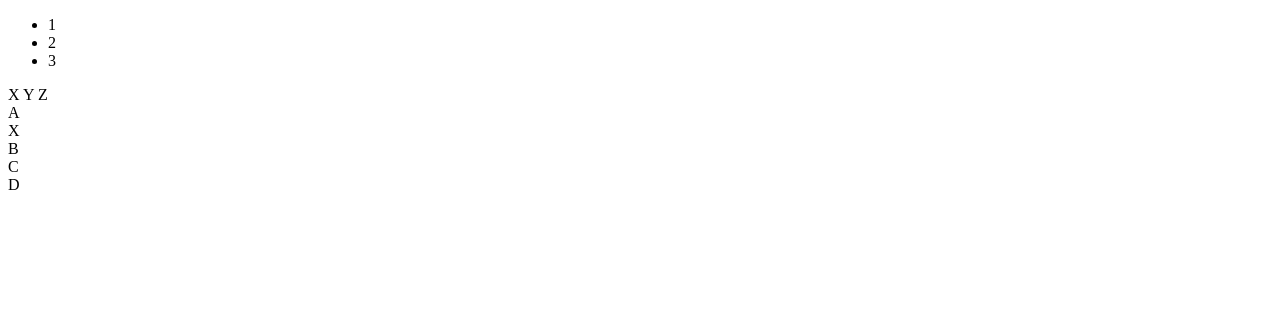
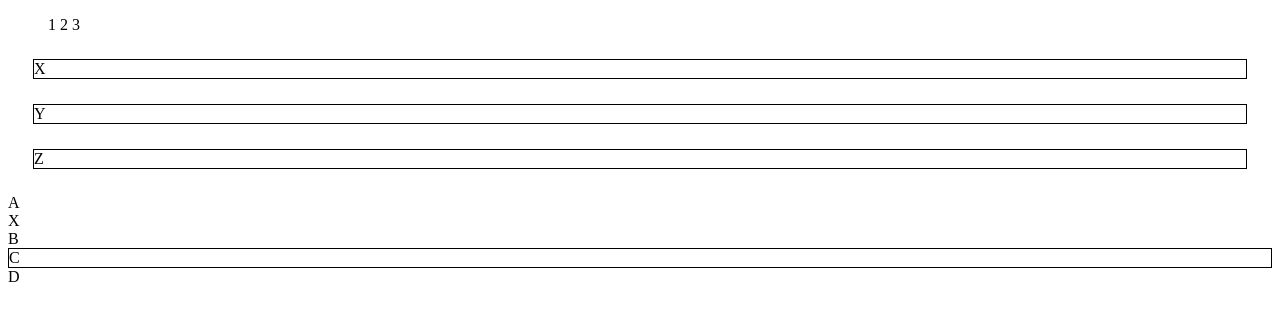
Before and after one commit to RussellRiesJr/pseudoclasses, a plain HTML site: page index.html in a window 1280 px wide. Drawn offline with Linux system fonts and the light colour scheme.

Commit message:
finish exercise

```diff
--- a/pseudo.css
+++ b/pseudo.css
@@ -1,11 +1,24 @@
 /* Currently, the <li> items are block level elements. Add correct styles to remove the bullets and
 display them as inline elements. */
+.top {
+  list-style-type: none;
+}
 
-
+.block {
+  display: inline;
+}
 
 /* The three <span> elements should be displayed as block elements with a 1 pixel border and
 25 pixel margin on all sides. */
-
+.inline {
+  display: block;
+  border: 1px solid black;
+  margin: 25px;
+}
 
 
 /* In the article element with the class n-child, add a 1 pixel border around every even numbered section element */
+
+section:nth-child(even) {
+  border: 1px solid black;
+}
```
